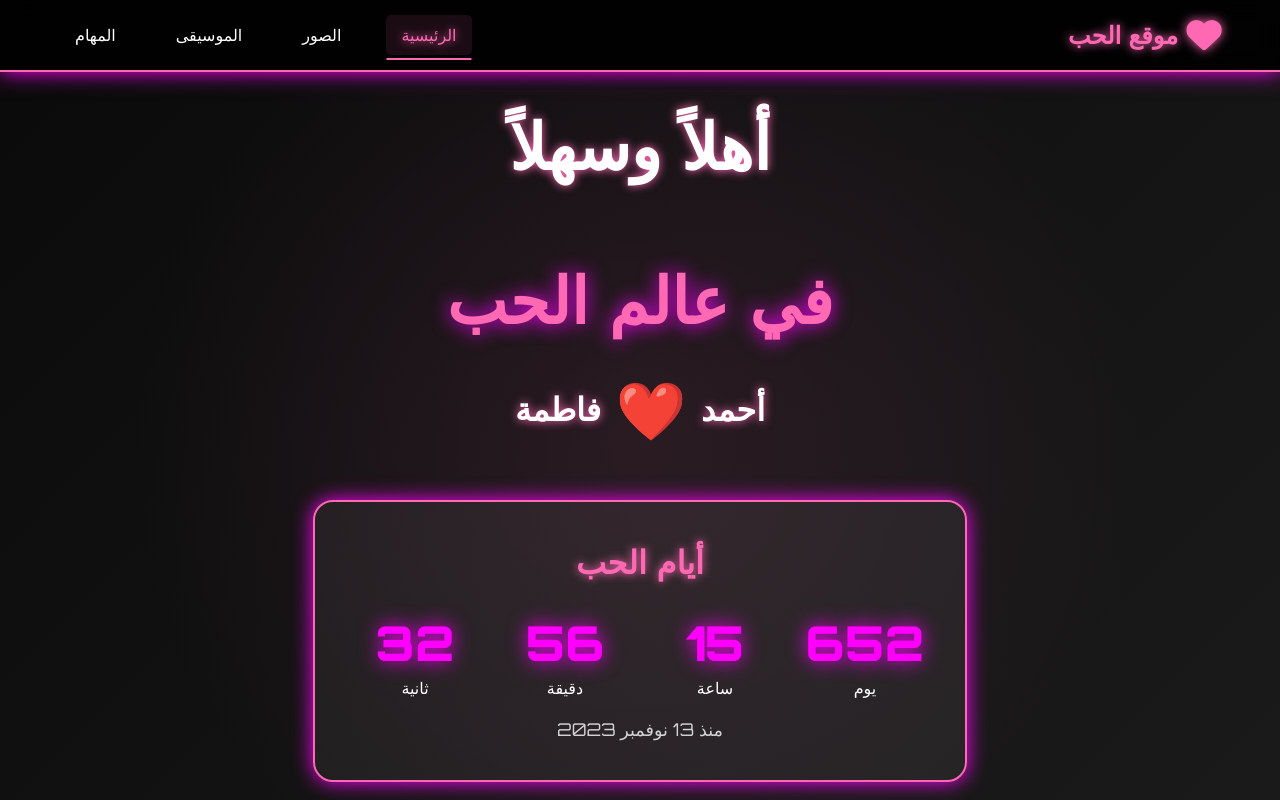
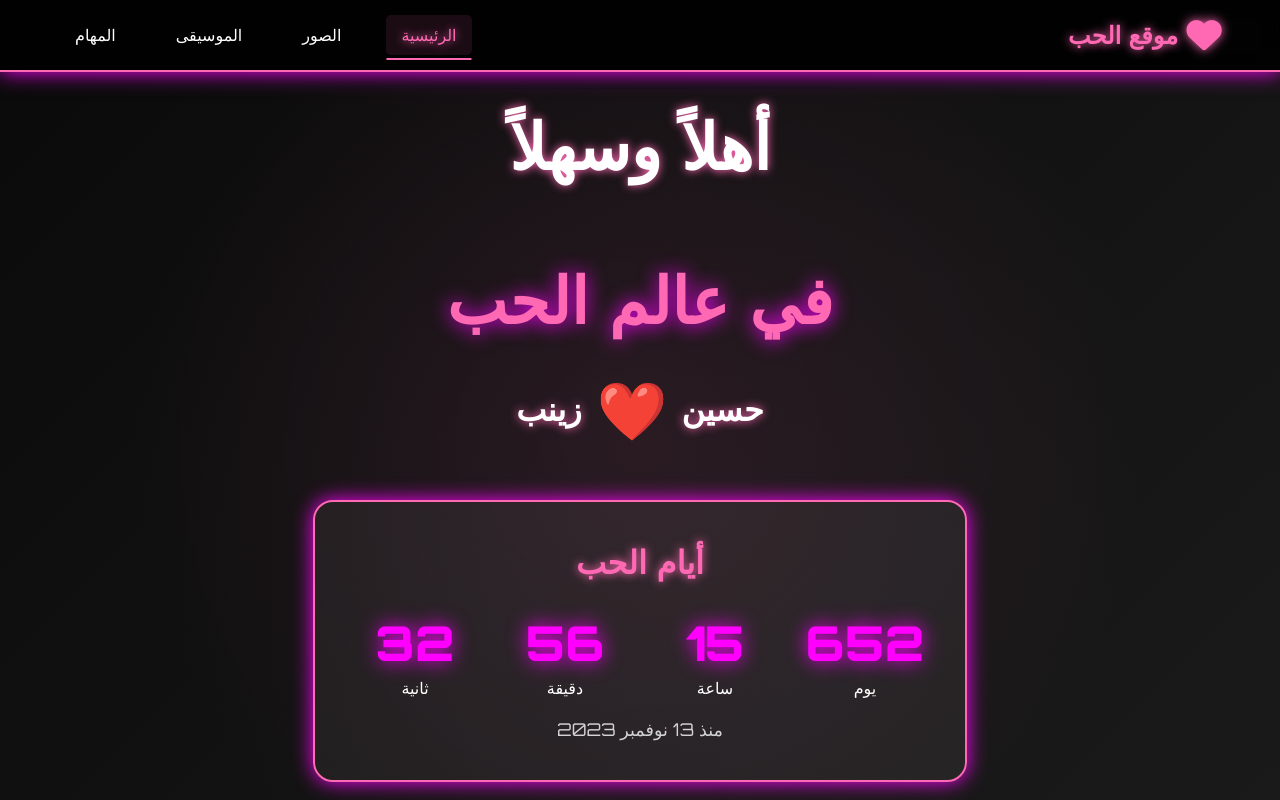
Before and after one commit to hussain4803/new, a plain HTML site: page index.html in a window 1280 px wide. Drawn offline with Linux system fonts and the light colour scheme.

Commit message:
Add files via upload

```diff
--- a/index.html
+++ b/index.html
@@ -40,9 +40,9 @@
                     <span class="cyberpunk-text">في عالم الحب</span>
                 </h1>
                 <div class="names">
-                    <span class="name">أحمد</span>
+                    <span class="name">حسين</span>
                     <span class="heart-icon">❤️</span>
-                    <span class="name">فاطمة</span>
+                    <span class="name">زينب</span>
                 </div>
                 <div class="love-counter">
                     <h2>أيام الحب</h2>
```
Also changed, not shown: 1 other file.
